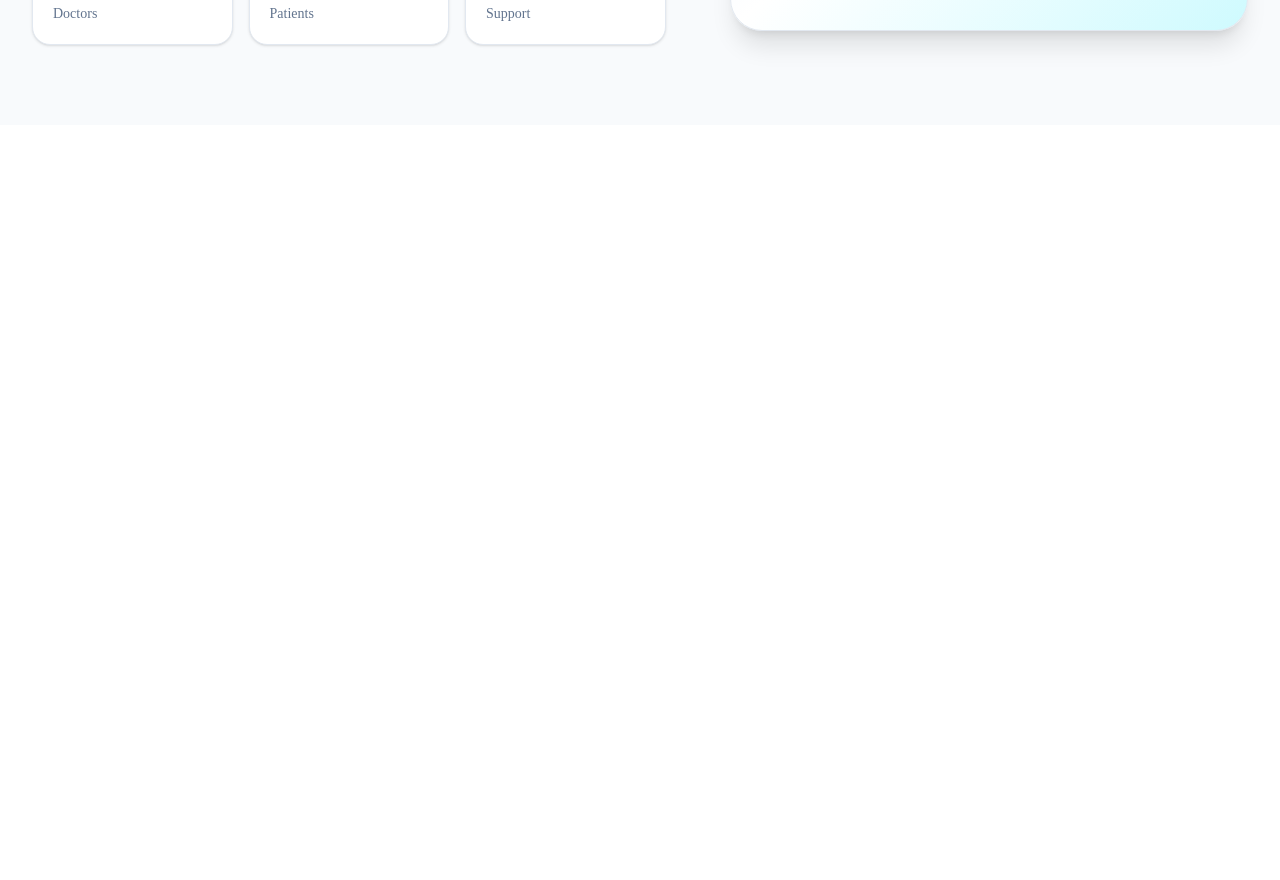
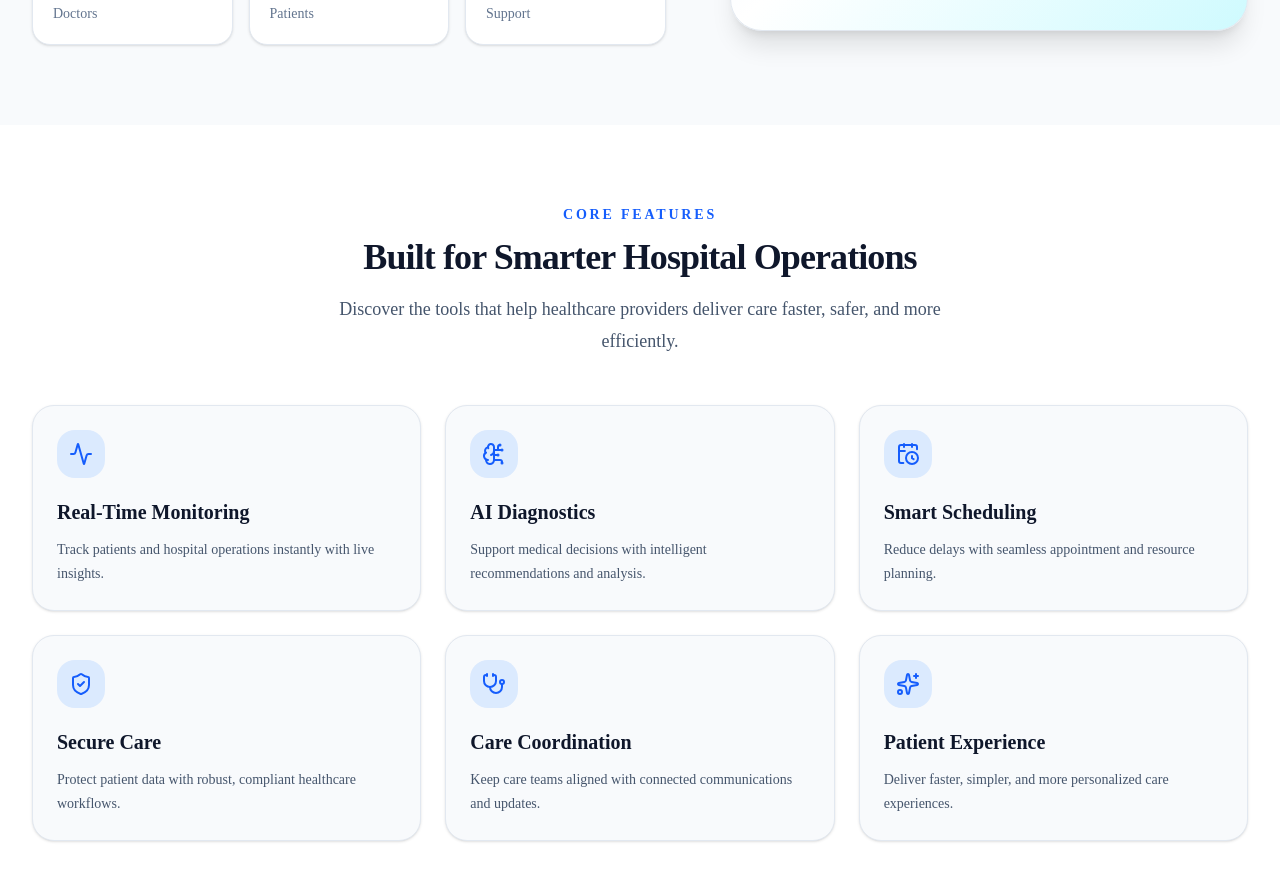
Before and after one commit to sanjaynaik02/MediCareAI, a Next.js app in the folder client/: page / in a window 1280 px wide. Shown: the part 640-1520 px from the top of the page. Before the commit the page ends 800 px from the top, so only its background shows below. Built offline with nearby package versions, Linux system fonts and the light colour scheme.

Commit message:
User_layout with the features

```diff
--- a/client/src/app/page.tsx
+++ b/client/src/app/page.tsx
@@ -1,12 +1,15 @@
 import Navbar from "@/components/layout/Navbar";
 import Hero from "@/components/sections/Hero";
+import Features from "@/components/sections/Features";
 
 export default function Home() {
   return (
     <>
       <Navbar />
+
       <main>
         <Hero />
+        <Features />
       </main>
     </>
   );
--- /dev/null
+++ b/client/src/components/sections/Features.tsx
@@ -0,0 +1,51 @@
+import { features } from "@/constants/features";
+
+export default function Features() {
+  return (
+    <section className="bg-white px-4 py-20 sm:px-6 lg:px-8">
+      <div className="mx-auto max-w-7xl">
+        {/* Section Header */}
+        <div className="mx-auto max-w-2xl text-center">
+          <p className="text-sm font-semibold uppercase tracking-[0.2em] text-blue-600">
+            Core Features
+          </p>
+
+          <h2 className="mt-3 text-3xl font-bold tracking-tight text-slate-900 sm:text-4xl">
+            Built for Smarter Hospital Operations
+          </h2>
+
+          <p className="mt-4 text-lg leading-8 text-slate-600">
+            Discover the tools that help healthcare providers deliver care
+            faster, safer, and more efficiently.
+          </p>
+        </div>
+
+        {/* Feature Cards */}
+        <div className="mt-12 grid gap-6 md:grid-cols-2 xl:grid-cols-3">
+          {features.map((feature) => {
+            const Icon = feature.icon;
+
+            return (
+              <article
+                key={feature.title}
+                className="group rounded-3xl border border-slate-200 bg-slate-50 p-6 shadow-sm transition-all duration-300 hover:-translate-y-1 hover:shadow-lg"
+              >
+                <div className="flex h-12 w-12 items-center justify-center rounded-2xl bg-blue-100 text-blue-600 transition-colors duration-300 group-hover:bg-blue-600 group-hover:text-white">
+                  <Icon className="h-6 w-6" />
+                </div>
+
+                <h3 className="mt-5 text-xl font-semibold text-slate-900">
+                  {feature.title}
+                </h3>
+
+                <p className="mt-3 text-sm leading-6 text-slate-600">
+                  {feature.description}
+                </p>
+              </article>
+            );
+          })}
+        </div>
+      </div>
+    </section>
+  );
+}
--- a/client/src/components/sections/Hero.tsx
+++ b/client/src/components/sections/Hero.tsx
@@ -88,8 +88,8 @@ export default function Hero() {
         </div>
 
         {/* Right Content */}
-        <div className="rounded-[2rem] border border-slate-200 bg-gradient-to-br from-blue-100 via-white to-cyan-100 p-6 shadow-xl sm:p-8">
-          <div className="flex min-h-[430px] flex-col justify-between rounded-[1.5rem] border border-white/70 bg-white/80 p-6 backdrop-blur">
+        <div className="rounded-[2rem] border border-slate-200 bg-linear-to-br from-blue-100 via-white to-cyan-100 p-6 shadow-xl sm:p-8">
+          <div className="flex min-h-107.5 flex-col justify-between rounded-[1.5rem] border border-white/70 bg-white/80 p-6 backdrop-blur">
             <div>
               <div className="mb-4 inline-flex rounded-full bg-blue-100 px-3 py-1 text-sm font-medium text-blue-700">
                 Future Healthcare Illustration
--- a/client/src/components/ui/button.tsx
+++ b/client/src/components/ui/button.tsx
@@ -36,6 +36,7 @@ export interface ButtonProps
 }
 
 const Button = React.forwardRef<HTMLButtonElement, ButtonProps>(
+  // eslint-disable-next-line @typescript-eslint/no-unused-vars
   ({ className, variant, size, asChild = false, ...props }, ref) => {
     return (
       <button
--- /dev/null
+++ b/client/src/constants/features.ts
@@ -0,0 +1,53 @@
+import {
+  Activity,
+  BrainCircuit,
+  CalendarClock,
+  ShieldCheck,
+  Sparkles,
+  Stethoscope,
+} from "lucide-react";
+
+export interface Feature {
+  icon: React.ElementType;
+  title: string;
+  description: string;
+}
+
+export const features: Feature[] = [
+  {
+    icon: Activity,
+    title: "Real-Time Monitoring",
+    description:
+      "Track patients and hospital operations instantly with live insights.",
+  },
+  {
+    icon: BrainCircuit,
+    title: "AI Diagnostics",
+    description:
+      "Support medical decisions with intelligent recommendations and analysis.",
+  },
+  {
+    icon: CalendarClock,
+    title: "Smart Scheduling",
+    description:
+      "Reduce delays with seamless appointment and resource planning.",
+  },
+  {
+    icon: ShieldCheck,
+    title: "Secure Care",
+    description:
+      "Protect patient data with robust, compliant healthcare workflows.",
+  },
+  {
+    icon: Stethoscope,
+    title: "Care Coordination",
+    description:
+      "Keep care teams aligned with connected communications and updates.",
+  },
+  {
+    icon: Sparkles,
+    title: "Patient Experience",
+    description:
+      "Deliver faster, simpler, and more personalized care experiences.",
+  },
+];
```
